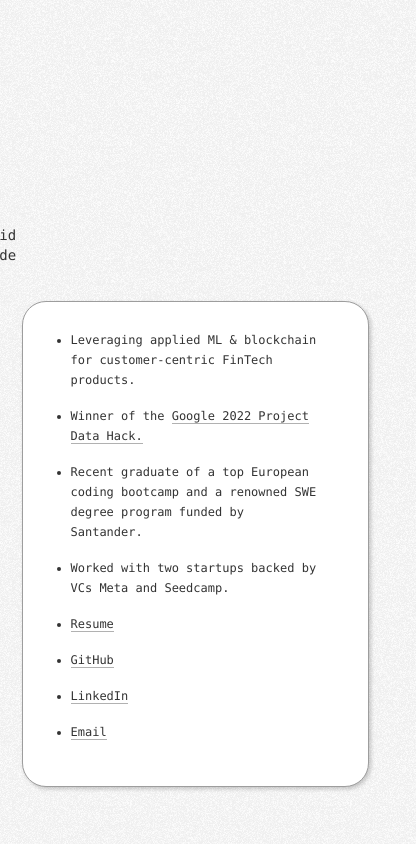
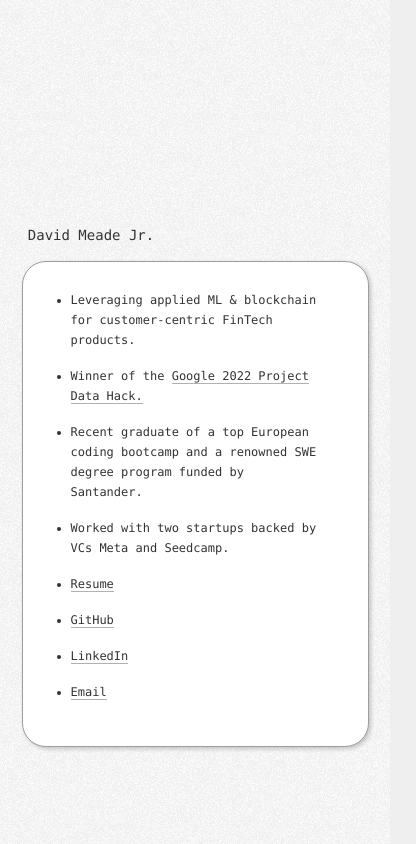
Before and after one commit to davidmeadejr/personal-website, a React (Create React App) app: page / in a window 390 px wide. Shown: the top 844 px of the page, 416 px wide, since content can reach past the window. Built offline with nearby package versions, Linux system fonts and the light colour scheme.

Commit message:
Fix: styling

```diff
--- a/src/components/Navbar.css
+++ b/src/components/Navbar.css
@@ -36,3 +36,9 @@ nav li:first-child {
   margin-bottom: 0;
   margin-right: 25rem;
 }
+
+@media (max-width: 390px) {
+  .title {
+    margin-right: 13rem;
+  }
+}
```
